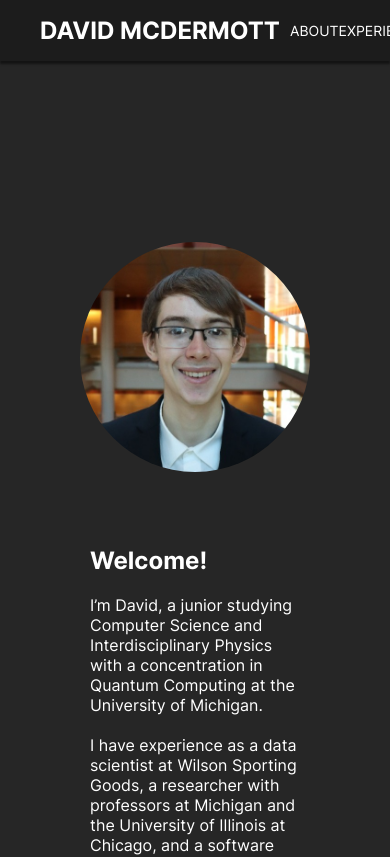
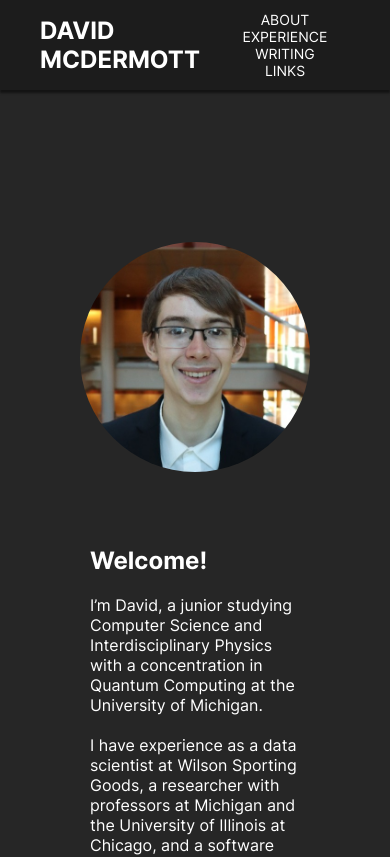
Before and after one commit to DMcDe/dmcde.github.io, a React (Create React App) app: page / in a window 390 px wide. Shown: the top 857 px of the page. Built offline with nearby package versions, Linux system fonts and the light colour scheme.

Commit message:
Fixed styling error affecting page titles

```diff
--- a/src/ExperiencePage.js
+++ b/src/ExperiencePage.js
@@ -39,16 +39,16 @@ const ExperiencePage = () => {
     }, [filters]);
 
     return(
-        <ProjectContext.Provider value = {{filters, setFilters}}>
-            <main>
+        <main>
+            <ProjectContext.Provider value = {{filters, setFilters}}>
                 <h1 className = "PageTitle">Projects and Experience</h1>
                 <div className = "ProjectGrid">
                     {projects.map((proj) => (
                         <ProjectCard projectDetails={proj} key={proj.id}/>
                     ))}
                 </div>
-            </main>
-        </ProjectContext.Provider>
+            </ProjectContext.Provider>
+        </main>
     );
 }
 
--- a/src/styles/header.css
+++ b/src/styles/header.css
@@ -20,7 +20,6 @@
   .header-name {
     padding-left: 20px;
     font-size: 40px;
-    width: 400px;
 
     cursor: pointer;
   }
@@ -28,7 +27,6 @@
   .header-menu {
     display: flex;
     justify-content: space-evenly;
-
   }
 
   .header-button, .dropdown {
@@ -86,10 +84,9 @@
     display: block;
   }
 
-  @media (max-width: 875px) {
+  @media (max-width: 900px) {
     .header-name {
       font-size: 32px;
-      width: 350px;
     }
 
     .header-button, .dropdown {
@@ -97,13 +94,21 @@
     }
   }
 
-  @media (max-width: 700px) {
+  @media (max-width: 725px) {
     .header-name {
       font-size: 24px;
-      width: 250px;
     }
 
     .header-button, .dropdown {
       font-size: 14px;
     }
+
+    .header-menu {
+      flex-direction: column;
+      justify-content: left;
+    }
+
+    .dropdown {
+      display: flex;
+    }
   }
```
